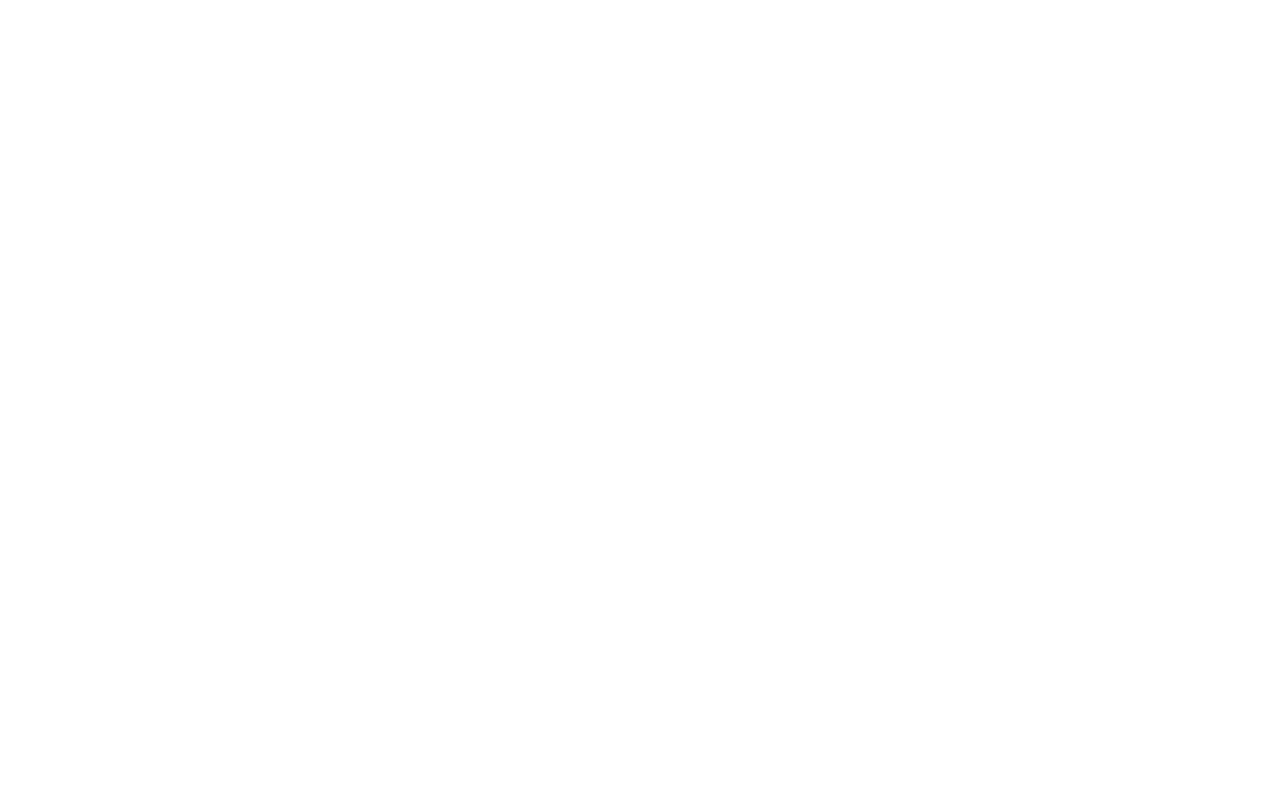
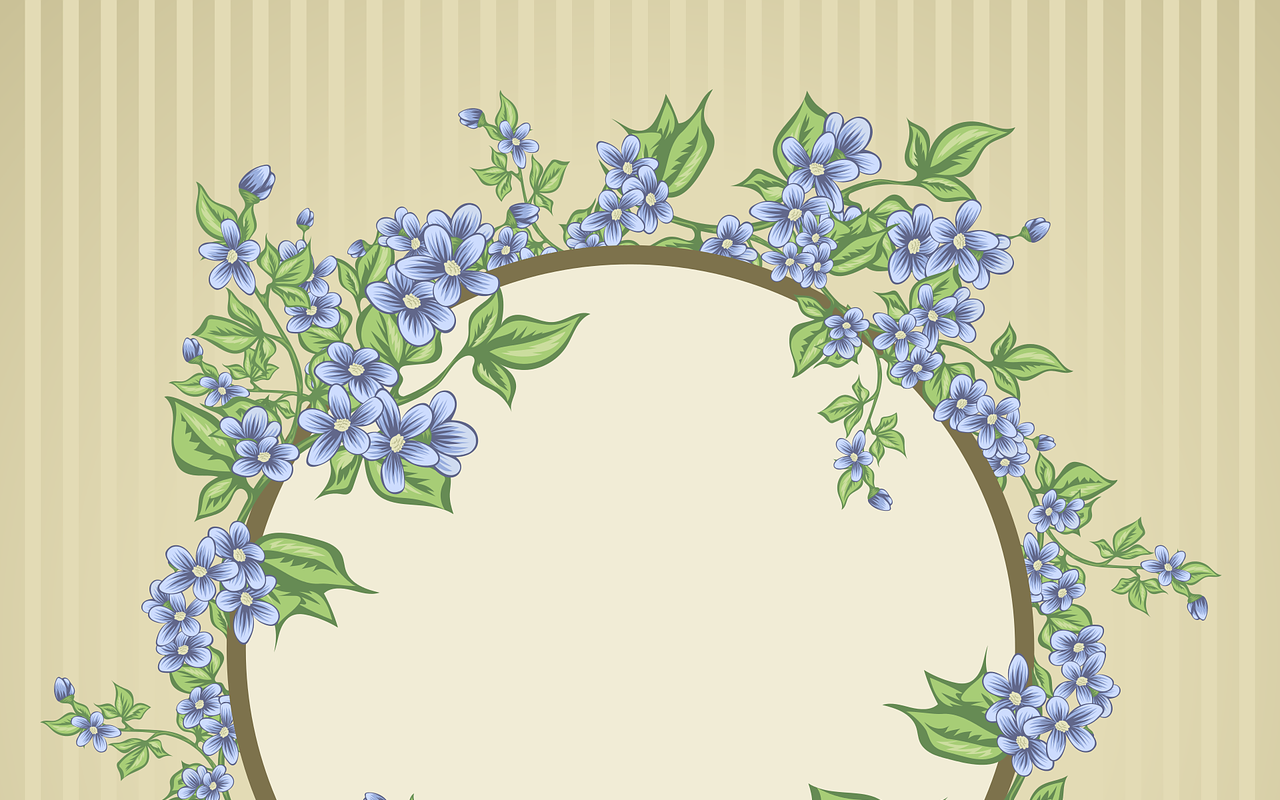
Before and after one commit to adriaivanitsky/react-character-designer, a React (Create React App) app: page / in a window 1280 px wide. Built offline with nearby package versions, Linux system fonts and the light colour scheme.

Commit message:
got background image to render in app.js

```diff
--- a/src/App.css
+++ b/src/App.css
@@ -1,5 +1,7 @@
 .App {
   text-align: center;
+  background-size: cover;
+  height: 800px;
 }
 
 .App-logo {
--- a/src/App.js
+++ b/src/App.js
@@ -1,14 +1,12 @@
-import logo from './logo.svg';
 import './App.css';
-import background from '../public/assets/cross-stitch-background.png';
-
+import background from './cross-stitch-background.png';
 function App() {
   return (
-    <div className="App">
-      <main style={{ backgroundImage: `url(${background})`}}>
+    <>
+      <div className="App" style={{ backgroundImage: `url(${background})` }}>
 
-      </main>
-    </div>
+      </div>
+    </>
   );
 }
 
--- a/src/views/Home/Home.js
+++ b/src/views/Home/Home.js
@@ -5,7 +5,8 @@
 export default function Home() {
   return (
     <div>
-
+      <Character />
+      <Picker />
     </div>
   );
 }
```
Also changed, not shown: src/cross-stitch-background.png (renamed from public/assets/cross-stitch-background.png).
